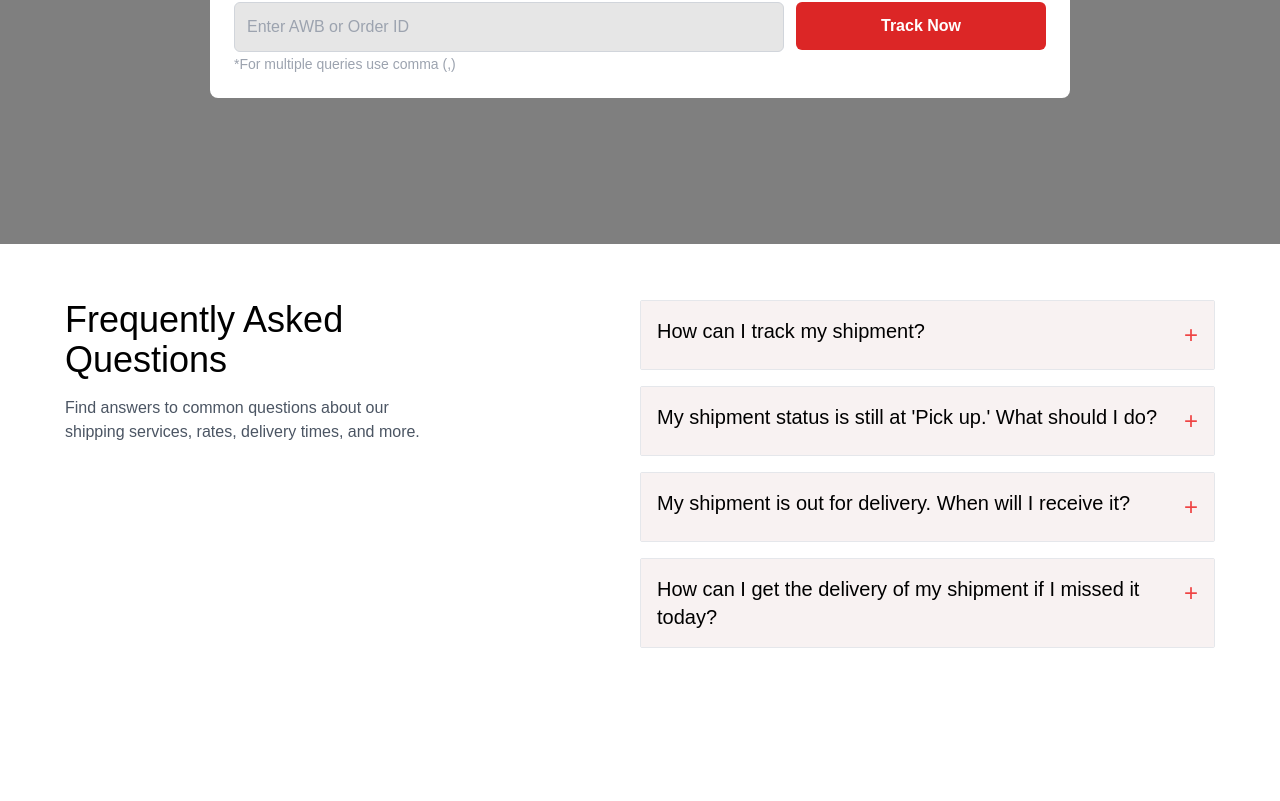
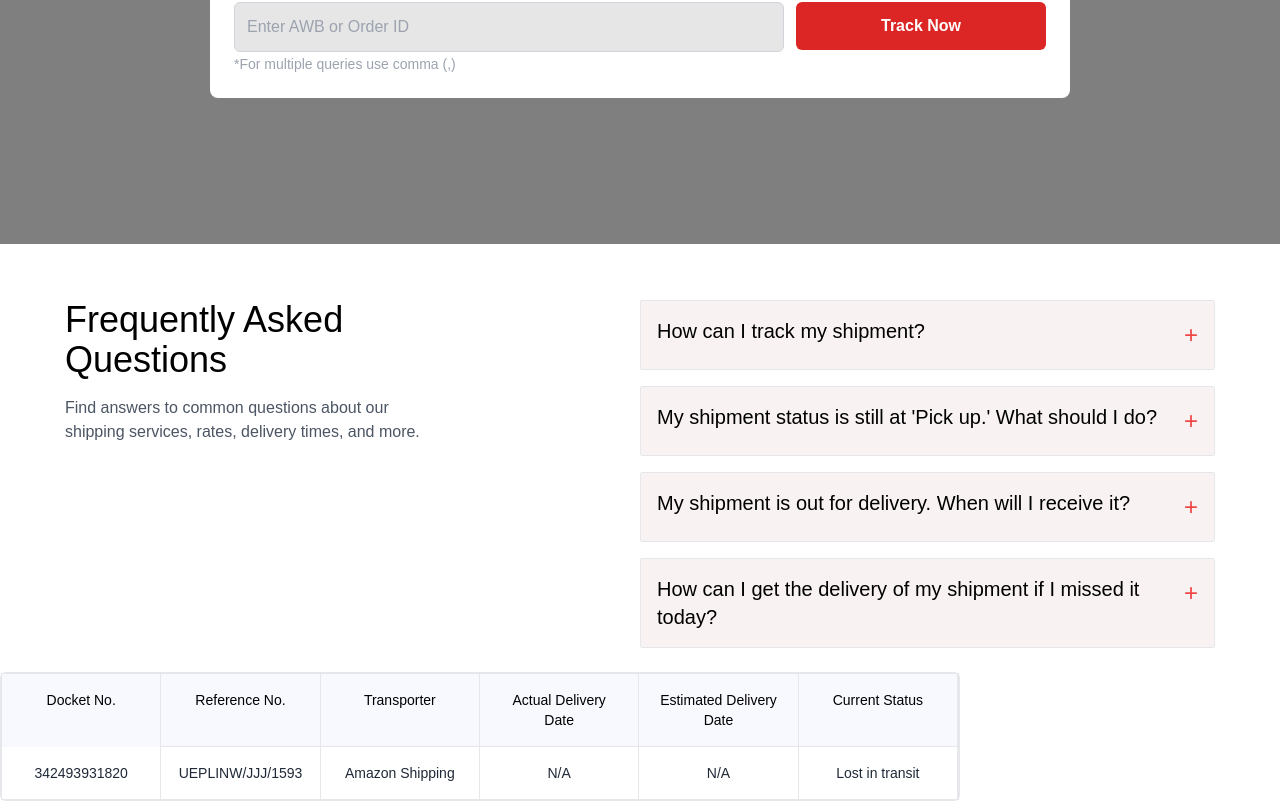
Before and after one commit to abhi8114/trackshipment, a Next.js app: page / in a window 1280 px wide. Shown: the part 396-1197 px from the top of the page. Before the commit the page ends 1044 px from the top, so only its background shows below. Built offline with nearby package versions, Linux system fonts and the light colour scheme.

Commit message:
track deets

```diff
--- a/src/app/page.tsx
+++ b/src/app/page.tsx
@@ -1,4 +1,5 @@
 import Hero from "./trackShipment/Hero";
+import ShipmentDetails from "./trackShipment/ShipmentDetails";
 
 export default function Home() {
   return (
--- a/src/app/trackShipment/Hero.tsx
+++ b/src/app/trackShipment/Hero.tsx
@@ -1,6 +1,7 @@
 "use client";
 import Image from "next/image";
 import TrackShipFaq from "./TrackShipFaq";
+import ShipmentDetails from "./ShipmentDetails";
 
 const Hero: React.FC = () => {
   return (
@@ -46,7 +47,9 @@ const Hero: React.FC = () => {
         </div>
       </div>
       <TrackShipFaq />
+      <ShipmentDetails />
     </div>
+
   );
 };
 
--- /dev/null
+++ b/src/app/trackShipment/ShipmentDetails.tsx
@@ -0,0 +1,128 @@
+import React from 'react';
+
+
+const ShipmentDetails = () => {
+  // Sample tracking data
+  const trackingData = {
+    trackingId: '342493931820',
+    shipmentInfo: {
+      docketNo: '342493931820',
+      referenceNo: 'UEPLINW/JJJ/1593',
+      transporter: 'Amazon Shipping',
+      actualDeliveryDate: 'N/A',
+      estimatedDeliveryDate: 'N/A',
+      currentStatus: 'Lost in transit'
+    },
+    consigneeInfo: {
+      name: 'The Chola International',
+      contactNo: '9742745596',
+      address: 'kasavanhalli radu pudur, Vlllar to Chokkalin Road, Kundrathpattu'
+    },
+    bookingInfo: {
+      bookingId: '4AAV100412024',
+      orderNumber: 'INE01412A-25**4109',
+      packetCount: '1'
+    },
+    pickupInfo: {
+      address: 'kasavanhalli radu pudur, Vlllar to Chokkalin Road, Kundrathpattu',
+      date: '05 Jul 2024 - 05:27 am',
+      mode: 'Road'
+    },
+    shipmentDetails: {
+      weight: '3.5',
+      pod: 'N/A'
+    },
+    timeline: [
+      {
+        date: '13 Jul',
+        time: '18:52 pm',
+        status: 'Shipment Booked',
+        description: 'Shipment booked with Amazon'
+      },
+      {
+        date: '15 Jul',
+        time: '18:52 pm',
+        status: 'Pickup Pending',
+        description: 'Pickup pending from warehouse'
+      },
+      {
+        date: '17 Jul',
+        time: '18:52 pm',
+        status: 'In-Transit',
+        description: 'Shipment undelivered due to operational issue'
+      },
+      {
+        date: '21 Jul',
+        time: '18:52 pm',
+        status: 'Exception',
+        description: 'Shipment delay in-transit'
+      }
+    ],
+    activityLog: [
+      {
+        status: 'In-Transit',
+        dateTime: '22 Jul 2024 - 12:45 pm',
+        update: 'Shipment still not traceable till now and if the shipment not traceable by tomorrow marking it lost.'
+      },
+      {
+        status: 'In-Transit',
+        dateTime: '20 Jul 2024 - 11:09 am',
+        update: 'Shipment undelivered due to operational issue.'
+      },
+      {
+        status: 'In-Transit',
+        dateTime: '19 Jul 2024 - 11:22 am',
+        update: 'Shipment undelivered due to operational issue.'
+      },
+      {
+        status: 'In-Transit',
+        dateTime: '18 Jul 2024 - 11:33 am',
+        update: 'Shipment delay in-transit.'
+      },
+      {
+        status: 'In-Transit',
+        dateTime: '16 Jul 2024 - 12:26 pm',
+        update: 'Shipment delay in-transit.'
+      }
+    ]
+  };
+
+  return (
+    <div className='mt-6 w-3/4 border rounded-md'>
+        {/* header row */}
+
+        <div className='grid grid-cols-6 bg-[#F8F9FF] border-t border-l border-r text-center font-manrope font-semibold '>
+            <div className='p-4 text-sm font-medium text-[14px]   broder-b border-r'>Docket No.</div>
+            <div className='p-4 text-sm font-medium text-[14px]   border-b border-r '> Reference No.</div>
+            <div className='p-4 text-sm font-medium text-[14px]   border-b border-r'> Transporter</div>
+            <div className='p-4 text-sm font-medium text-[14px]   border-b border-r'> Actual Delivery Date</div>
+            <div className='p-4 text-sm font-medium text-[14px]   border-b border-r'> Estimated Delivery Date</div>
+            <div className='p-4 text-sm font-medium text-[14px]  border-b border-r'> Current Status</div>
+        </div>
+        {/* data row */}
+        <div className='grid grid-cols-6 bg-white border-b border-l border-r text-center'>
+            <div className='p-4 text-sm text-gray-800 border-r'>
+                {trackingData.shipmentInfo.docketNo}
+            </div>
+            <div className='p-4 text-sm text-gray-800 border-r'>
+                {trackingData.shipmentInfo.referenceNo}
+            </div>
+            <div className='p-4 text-sm text-gray-800 border-r'>
+                {trackingData.shipmentInfo.transporter}
+            </div>
+            <div className='p-4 text-sm text-gray-800 border-r'>
+                {trackingData.shipmentInfo.actualDeliveryDate}
+            </div>
+            <div className='p-4 text-sm text-gray-800 border-r'>
+                {trackingData.shipmentInfo.estimatedDeliveryDate}
+            </div>
+            <div className='p-4 text-sm text-gray-800 border-r'>
+                {trackingData.shipmentInfo.currentStatus}
+            </div>
+        </div>
+    </div>
+
+  );
+};
+
+export default ShipmentDetails;
```
